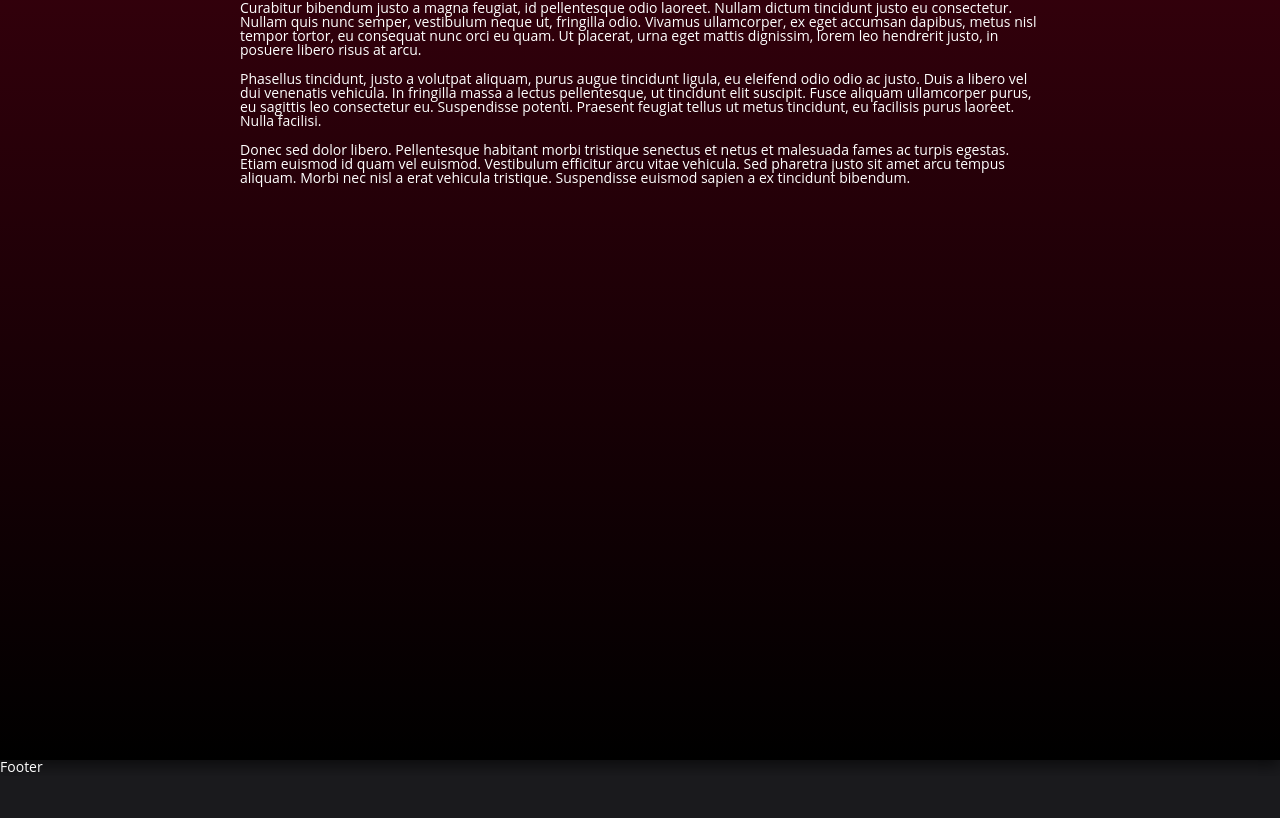
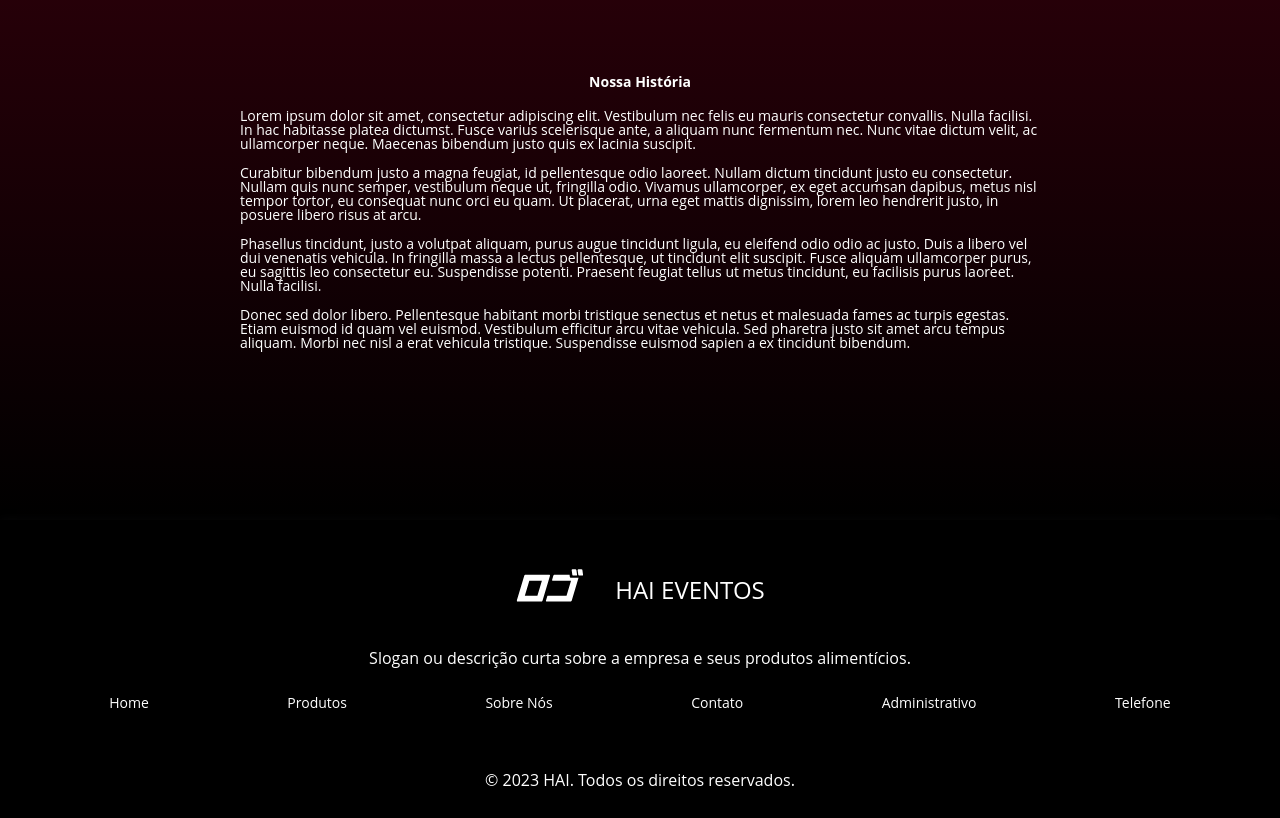
Before and after one commit to FeShimada/acch-web-ecommerce, a React (Vite) app: page / in a window 1280 px wide. Shown: the part 1524-2342 px from the top of the page. Before the commit the page ends 2300 px from the top, so only its background shows below. Built offline with nearby package versions, Linux system fonts and the light colour scheme.

Commit message:
footer e page not found

```diff
--- a/src/App.jsx
+++ b/src/App.jsx
@@ -1,4 +1,5 @@
 import { Outlet } from "react-router-dom"
+import Footer from "./components/Footer/Footer"
 import Navbar from "./components/Navbar/Navbar"
 
 function App() {
@@ -7,7 +8,7 @@ function App() {
     <>
       <Navbar/>
       <Outlet />
-      <p>Footer</p>
+      <Footer/>
     </>
   )
 }
--- /dev/null
+++ b/src/components/Footer/Footer.jsx
@@ -0,0 +1,35 @@
+import { Link } from "react-router-dom";
+import logo from "../../assets/logo.svg";
+import { Container, ContainerLink, Description, FooterContainer, Heading, LogoImage, NavLink, SocialIconLink } from "./Footer.styles";
+
+function Footer() {
+
+    return (
+        <FooterContainer>
+            <Container>
+                <div style={{ display: "flex", justifyContent: "center", alignItems: "center", gap: "20px" }}>
+                    <LogoImage src={logo} alt="Logo da empresa" />
+                    <Heading>HAI EVENTOS</Heading>
+                </div>
+                <Description>Slogan ou descrição curta sobre a empresa e seus produtos alimentícios.</Description>
+                <ContainerLink>
+                    <NavLink href="#">Home</NavLink>
+                    <NavLink href="#">Produtos</NavLink>
+                    <NavLink href="#">Sobre Nós</NavLink>
+                    <NavLink href="#">Contato</NavLink>
+                    <NavLink href="/admin">Administrativo</NavLink>
+                    <NavLink href="/admin">Telefone</NavLink>
+
+                </ContainerLink>
+                <div style={{ display: "flex", justifyContent: "center", alignItems: "center", gap: "10px", marginTop: "30px" }}>
+                    <SocialIconLink href="#"><i className="fab fa-facebook-f"></i></SocialIconLink>
+                    <SocialIconLink href="#"><i className="fab fa-instagram"></i></SocialIconLink>
+                    <SocialIconLink href="#"><i className="fab fa-twitter"></i></SocialIconLink>
+                </div>
+                <Description>© 2023 HAI. Todos os direitos reservados.</Description>
+            </Container>
+        </FooterContainer>
+    );
+}
+
+export default Footer;
--- /dev/null
+++ b/src/components/Footer/Footer.styles.js
@@ -0,0 +1,69 @@
+import styled from 'styled-components';
+
+export const FooterContainer = styled.footer`
+  background-color: black;
+  padding: 30px;
+  box-shadow: 0px 0px 10px rgba(26, 26, 29, 0.3);
+`;
+
+export const Container = styled.div`
+  max-width: 1200px;
+  margin: 0 auto;
+  text-align: center;
+`;
+
+export const LogoImage = styled.img`
+  width: 80px;
+  height: 80px;
+  border-radius: 50%;
+`;
+
+export const ContainerLink = styled.div`
+  display: flex;
+  justify-content: space-around;
+  align-items: center;
+  margin-top: 20px;
+
+  @media screen and (max-width: 960px) {
+    flex-direction: column;
+  }
+`;
+
+export const NavLink = styled.a`
+  text-decoration: none;
+  color: white;
+  padding: 10px;
+  text-align: center;
+  transition: color 0.3s ease;
+
+  border-bottom: 2px solid transparent;
+  transition: border-bottom 0.3s, transform 0.3s;
+  &:hover {
+    border-bottom: 2px solid #FFDE00;
+    transform: translateY(-2px);
+  }
+`;
+
+export const Heading = styled.h3`
+  font-size: 24px;
+  color: #FFF;
+  margin: 0;
+`;
+
+export const Description = styled.p`
+  color: #FFF;
+  font-size: 16px;
+  margin-top: 20px;
+`;
+
+export const Link = styled.a`
+  color: #FFF;
+  font-size: 18px;
+  text-decoration: none;
+`;
+
+export const SocialIconLink = styled.a`
+  color: #FFF;
+  text-decoration: none;
+  font-size: 24px;
+`;
--- a/src/pages/Error404/Error404.jsx
+++ b/src/pages/Error404/Error404.jsx
@@ -1,9 +1,13 @@
+import { NotFoundContainer, NotFoundHeading, NotFoundMessage } from "./Error404.styles";
 
 const Error404 = () => {
-    return(
-        <div>
-            <p>Erro 404</p>
-        </div>
+    return (
+        <NotFoundContainer>
+            <NotFoundHeading>Oops! Página não encontrada.</NotFoundHeading>
+            <NotFoundMessage>
+                Desculpe, a página que você está procurando não foi encontrada.
+            </NotFoundMessage>
+        </NotFoundContainer>
     )
 }
 
--- /dev/null
+++ b/src/pages/Error404/Error404.styles.js
@@ -0,0 +1,19 @@
+import styled from 'styled-components';
+
+export const NotFoundContainer = styled.div`
+  display: flex;
+  flex-direction: column;
+  align-items: center;
+  justify-content: center;
+  height: 100vh;
+`;
+
+export const NotFoundHeading = styled.h2`
+  font-size: 24px;
+  margin-bottom: 16px;
+`;
+
+export const NotFoundMessage = styled.p`
+  font-size: 18px;
+  color: #666;
+`;
--- a/src/pages/Home/Home.styles.js
+++ b/src/pages/Home/Home.styles.js
@@ -71,8 +71,9 @@ export const Section = styled.section`
     display: flex;
     flex-direction: column;
     align-items: center;
+    justify-content: center;
     width: 100%;
-    height: 100vh;
+    height: 60vh;
 `;
 
 export const Container = styled.div`
@@ -97,5 +98,5 @@ export const CarouselContainer = styled.div`
     margin: 0 auto;
     padding: 2rem;
     text-align: center;
-    height: 50vh;
+    height: 60vh;
 `;
```
Also changed, not shown: src/pages/Home/data.js.
